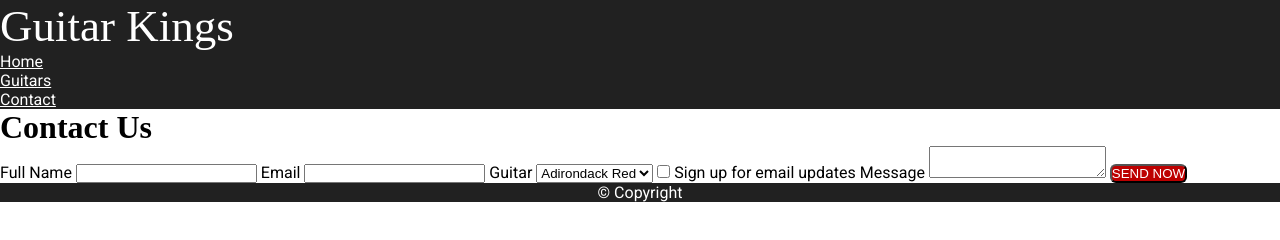
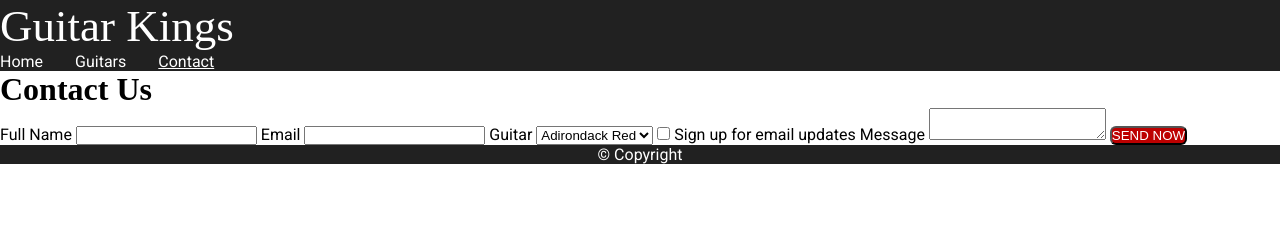
Before and after one commit to joakimtveter/noroff-html-css-la, a plain HTML site: page contact.html in a window 1280 px wide. Drawn offline with Linux system fonts and the light colour scheme; a web font is replaced by a local one.

Commit message:
Finished task 2.3

```diff
--- a/contact.html
+++ b/contact.html
@@ -16,7 +16,7 @@
             <ul>
                 <li class="main-nav__item"><a class="main-nav__link" href="index.html">Home</a></li>
                 <li class="main-nav__item"><a class="main-nav__link" href="guitars.html">Guitars</a></li>
-                <li class="main-nav__item"><a class="main-nav__link" href="contact.html">Contact</a></li>
+                <li class="main-nav__item"><a class="main-nav__link active" href="contact.html">Contact</a></li>
             </ul>
         </nav>
     </header>
--- a/css/styles.css
+++ b/css/styles.css
@@ -53,10 +53,20 @@ h2 {
     text-decoration: none;
 }
 
+.main-nav ul {
+    display: flex;
+    gap: 2em;
+    list-style: none;
+}
+
 .main-nav__link {
     color: var(--color-white);
+    text-decoration: none;
 }
 
+.main-nav__link.active {
+    text-decoration: underline;
+}
 /*  SITE FOOTER   */
 /*****************/
 
```
Also changed, not shown: guitars.html (+1 -1 lines), index.html (+1 -1 lines).
